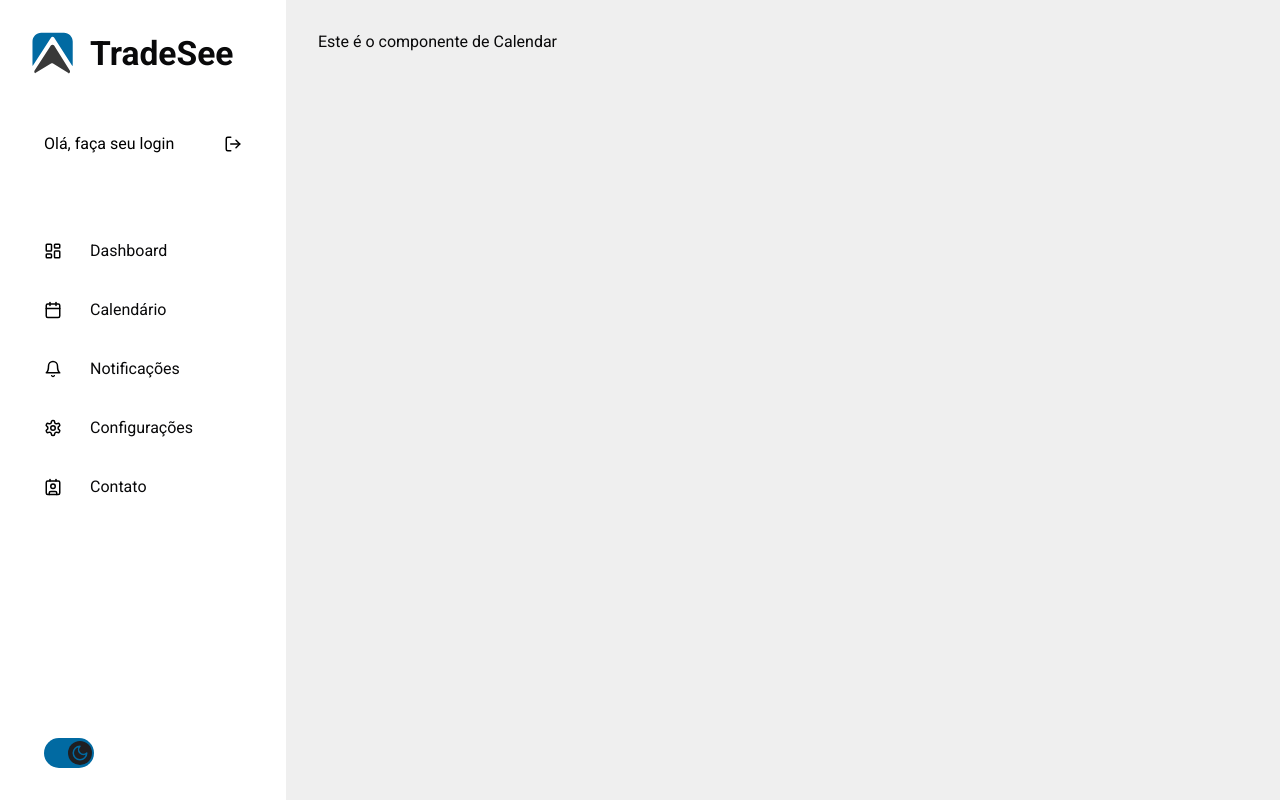
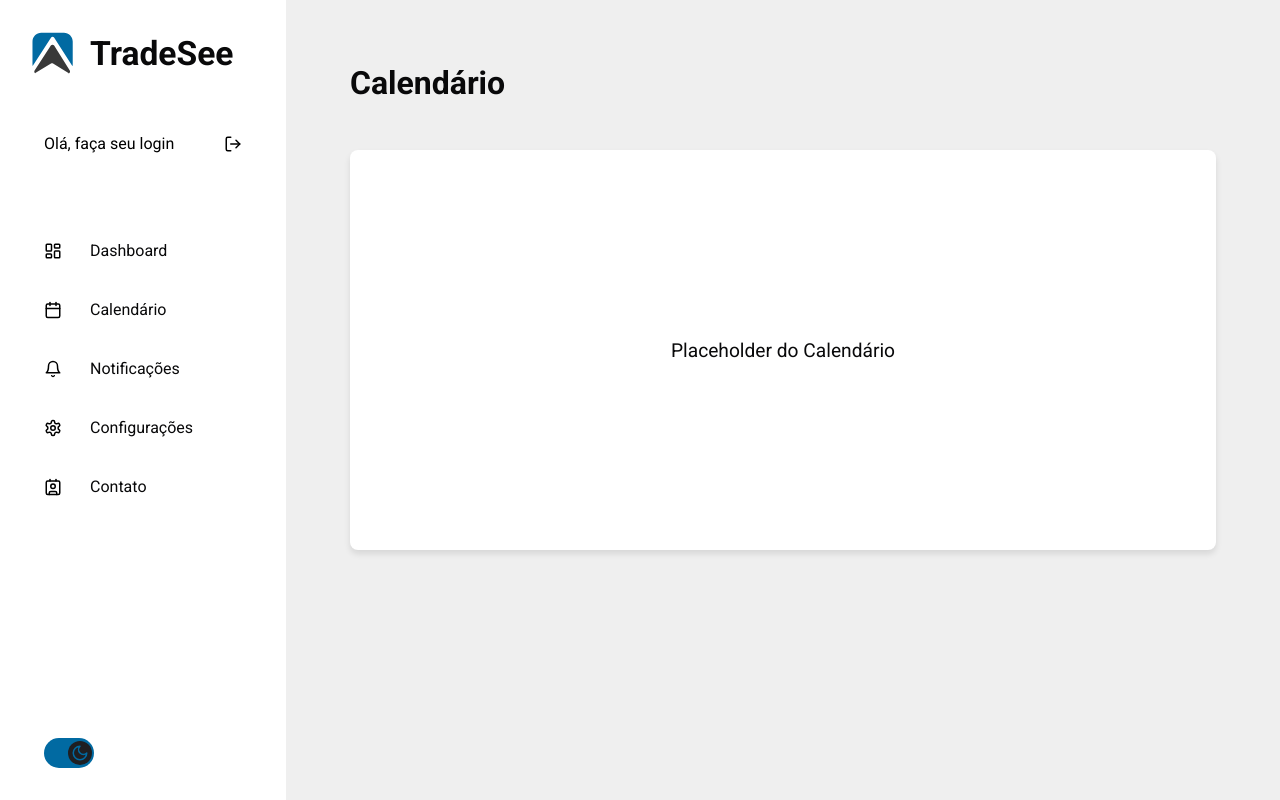
Before and after one commit to jhonatansarmento/dashboard-uiux-test, a Next.js app: page / in a window 1280 px wide. Both pictures are taken after a click on the item "Calendário". Built offline with nearby package versions, Linux system fonts and the light colour scheme.

Commit message:
feat: Add Calendar, Notifications, and Settings components with styles

```diff
--- a/src/components/AppLayout/index.tsx
+++ b/src/components/AppLayout/index.tsx
@@ -1,9 +1,13 @@
 'use client';
+
+import Sidebar from '@/components/Sidebar';
+import { useState } from 'react';
 
 import Calendar from '@/components/Calendar';
 import Dashboard from '@/components/Dashboard';
-import Sidebar from '@/components/Sidebar';
-import { useState } from 'react';
+import Notifications from '@/components/Notifications';
+import Settings from '@/components/Settings';
+// import Contact from '@/components/Contact';
 
 const AppLayout = () => {
   const [selectedComponent, setSelectedComponent] = useState('Dashboard');
@@ -14,7 +18,12 @@ const AppLayout = () => {
         return <Dashboard />;
       case 'Calendar':
         return <Calendar />;
-
+      case 'Notifications':
+        return <Notifications />;
+      case 'Settings':
+        return <Settings />;
+      // case 'Contact':
+      //   return <Contact />;
       default:
         return <Dashboard />;
     }
--- a/src/components/Calendar/index.tsx
+++ b/src/components/Calendar/index.tsx
@@ -1,5 +1,12 @@
+import * as S from './styles';
+
 const Calendar = () => {
-  return <div>Este é o componente de Calendar</div>;
+  return (
+    <S.CalendarContainer>
+      <S.Title>Calendário</S.Title>
+      <S.CalendarPlaceholder>Placeholder do Calendário</S.CalendarPlaceholder>
+    </S.CalendarContainer>
+  );
 };
 
 export default Calendar;
--- /dev/null
+++ b/src/components/Calendar/styles.ts
@@ -0,0 +1,28 @@
+import styled from 'styled-components';
+
+export const CalendarContainer = styled.div`
+  padding: 2rem;
+  display: flex;
+  flex-direction: column;
+  gap: 2rem;
+  background-color: ${({ theme }) => theme.background};
+  color: ${({ theme }) => theme.color};
+`;
+
+export const Title = styled.h1`
+  font-size: 2rem;
+  margin-bottom: 1rem;
+  color: ${({ theme }) => theme.color};
+`;
+
+export const CalendarPlaceholder = styled.div`
+  height: 400px;
+  display: flex;
+  align-items: center;
+  justify-content: center;
+  background-color: ${({ theme }) => theme.sidebarBackground};
+  border-radius: 8px;
+  color: ${({ theme }) => theme.color};
+  font-size: 1.2rem;
+  box-shadow: 0 4px 6px rgba(0, 0, 0, 0.1);
+`;
--- /dev/null
+++ b/src/components/Notifications/index.tsx
@@ -0,0 +1,25 @@
+import * as S from './styles';
+
+const Notifications = () => {
+  return (
+    <S.NotificationsContainer>
+      <S.Title>Notificações</S.Title>
+      <S.NotificationList>
+        <S.NotificationItem>
+          <S.NotificationTitle>Nova mensagem de suporte</S.NotificationTitle>
+          <S.NotificationText>
+            Você recebeu uma nova mensagem de suporte.
+          </S.NotificationText>
+        </S.NotificationItem>
+        <S.NotificationItem>
+          <S.NotificationTitle>Atualização de sistema</S.NotificationTitle>
+          <S.NotificationText>
+            O sistema foi atualizado com sucesso.
+          </S.NotificationText>
+        </S.NotificationItem>
+      </S.NotificationList>
+    </S.NotificationsContainer>
+  );
+};
+
+export default Notifications;
--- /dev/null
+++ b/src/components/Notifications/styles.ts
@@ -0,0 +1,43 @@
+import styled from 'styled-components';
+
+export const NotificationsContainer = styled.div`
+  padding: 2rem;
+  display: flex;
+  flex-direction: column;
+  gap: 2rem;
+  background-color: ${({ theme }) => theme.background};
+  color: ${({ theme }) => theme.color};
+`;
+
+export const Title = styled.h1`
+  font-size: 2rem;
+  margin-bottom: 1rem;
+  color: ${({ theme }) => theme.color};
+`;
+
+export const NotificationList = styled.ul`
+  list-style: none;
+  padding: 0;
+  margin: 0;
+  display: flex;
+  flex-direction: column;
+  gap: 1.5rem;
+`;
+
+export const NotificationItem = styled.li`
+  background-color: ${({ theme }) => theme.sidebarBackground};
+  padding: 1rem;
+  border-radius: 8px;
+  box-shadow: 0 4px 6px rgba(0, 0, 0, 0.1);
+`;
+
+export const NotificationTitle = styled.h2`
+  font-size: 1.2rem;
+  margin-bottom: 0.5rem;
+  color: ${({ theme }) => theme.color};
+`;
+
+export const NotificationText = styled.p`
+  font-size: 1rem;
+  color: ${({ theme }) => theme.color};
+`;
--- /dev/null
+++ b/src/components/Settings/index.tsx
@@ -0,0 +1,21 @@
+import * as S from './styles';
+
+const Settings = () => {
+  return (
+    <S.SettingsContainer>
+      <S.Title>Configurações</S.Title>
+      <S.SettingsSection>
+        <S.SectionTitle>Preferências de Conta</S.SectionTitle>
+        <S.SectionItem>Alterar Senha</S.SectionItem>
+        <S.SectionItem>Configurações de Notificações</S.SectionItem>
+      </S.SettingsSection>
+      <S.SettingsSection>
+        <S.SectionTitle>Preferências do Sistema</S.SectionTitle>
+        <S.SectionItem>Modo Escuro</S.SectionItem>
+        <S.SectionItem>Idioma</S.SectionItem>
+      </S.SettingsSection>
+    </S.SettingsContainer>
+  );
+};
+
+export default Settings;
--- /dev/null
+++ b/src/components/Settings/styles.ts
@@ -0,0 +1,42 @@
+import styled from 'styled-components';
+
+export const SettingsContainer = styled.div`
+  padding: 2rem;
+  display: flex;
+  flex-direction: column;
+  gap: 2rem;
+  background-color: ${({ theme }) => theme.background};
+  color: ${({ theme }) => theme.color};
+`;
+
+export const Title = styled.h1`
+  font-size: 2rem;
+  margin-bottom: 1rem;
+  color: ${({ theme }) => theme.color};
+`;
+
+export const SettingsSection = styled.div`
+  background-color: ${({ theme }) => theme.sidebarBackground};
+  padding: 1rem;
+  border-radius: 8px;
+  box-shadow: 0 4px 6px rgba(0, 0, 0, 0.1);
+  display: flex;
+  flex-direction: column;
+  gap: 1rem;
+`;
+
+export const SectionTitle = styled.h2`
+  font-size: 1.5rem;
+  margin-bottom: 0.5rem;
+  color: ${({ theme }) => theme.color};
+`;
+
+export const SectionItem = styled.div`
+  font-size: 1.1rem;
+  color: ${({ theme }) => theme.color};
+  cursor: pointer;
+  padding: 0.5rem 0;
+  &:hover {
+    text-decoration: underline;
+  }
+`;
```
